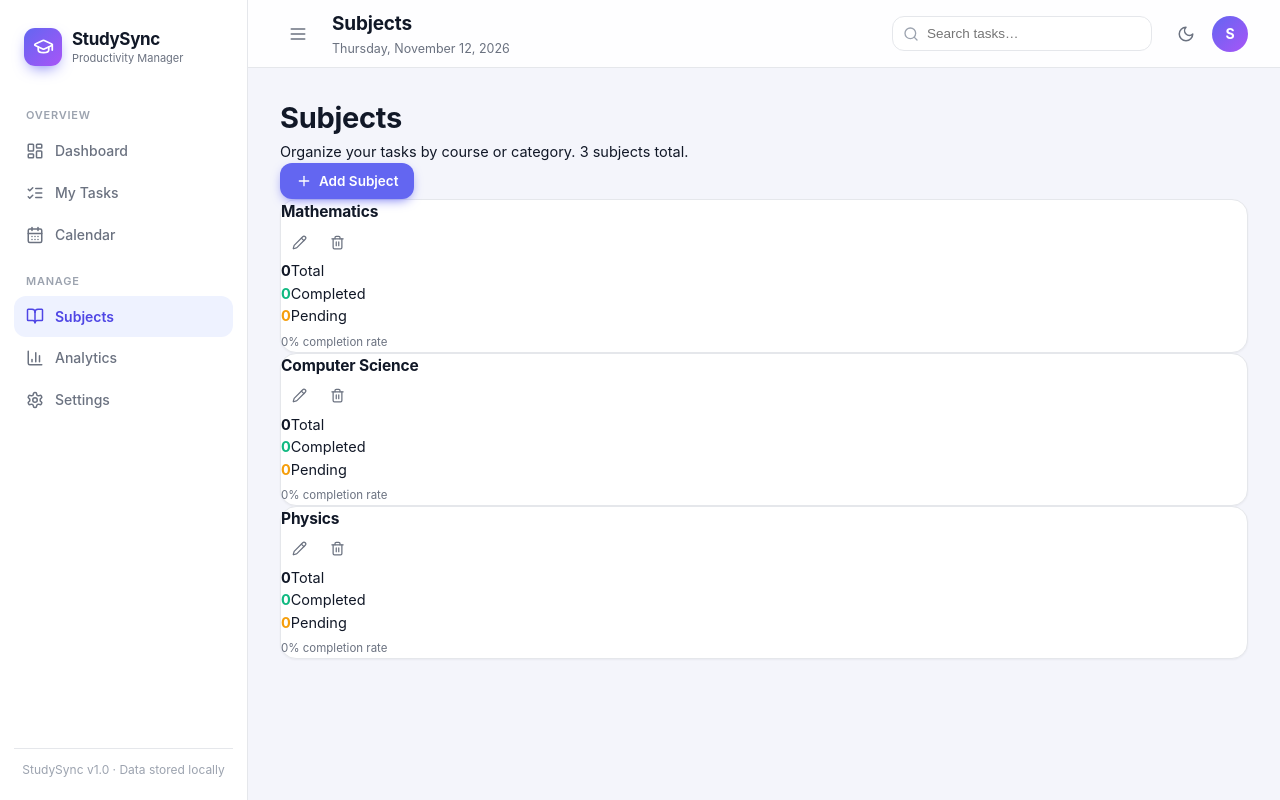
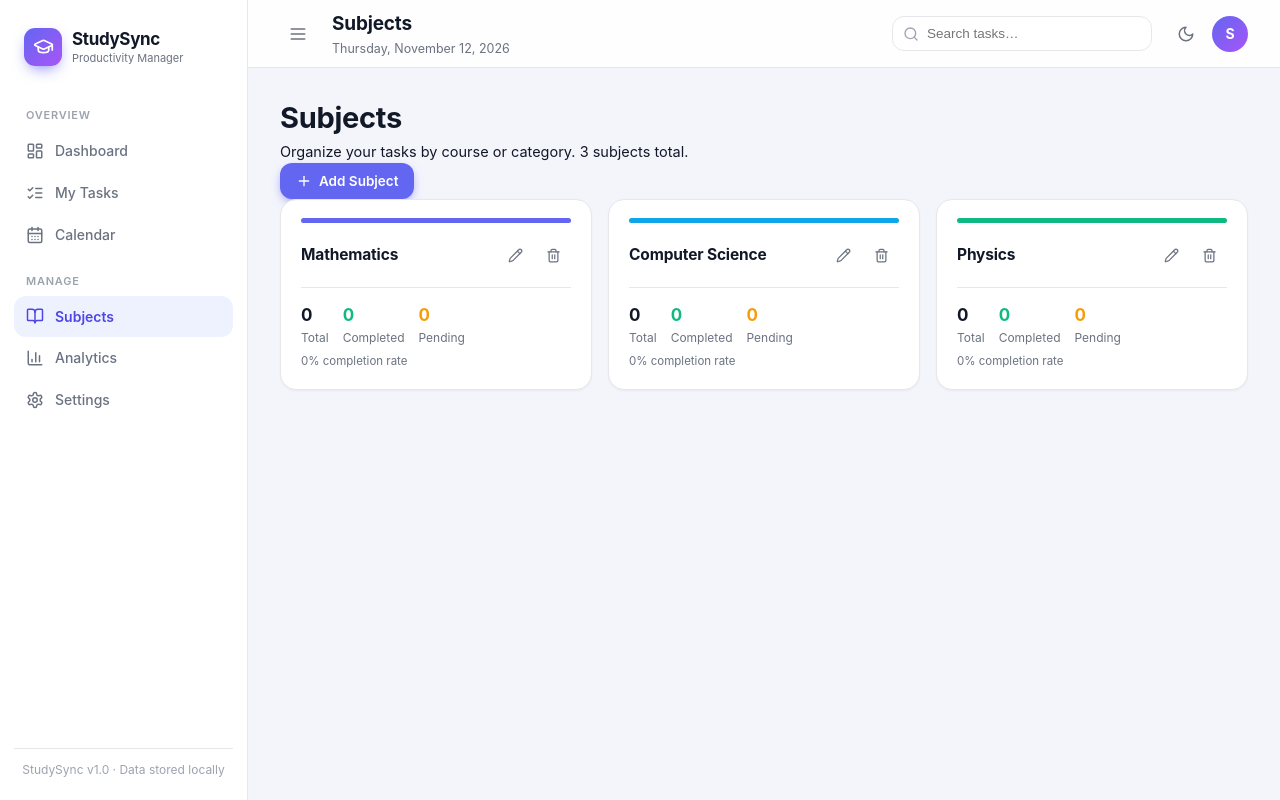
Before and after one commit to ShivanshDahiya5/StudySync-Student-Productivity, a React (Vite) app: page /#/subjects in a window 1280 px wide. Built offline with nearby package versions, Linux system fonts and the light colour scheme.

Commit message:
Add styles for calendar dot, subject grid, and subject cards in index.css

```diff
--- a/src/index.css
+++ b/src/index.css
@@ -922,3 +922,54 @@ button { font-family: inherit; }
   height: 7px;
   border-radius: 50%;
 }
+
+.calendar-dot-more {
+  font-size: 10px;
+  color: var(--text-muted);
+  font-weight: 600;
+}
+
+.calendar-day-count {
+  margin-top: auto;
+  font-size: 10.5px;
+  font-weight: 700;
+  color: var(--danger);
+}
+
+/* ---------- Subjects ---------- */
+.subject-grid {
+  display: grid;
+  grid-template-columns: repeat(auto-fill, minmax(250px, 1fr));
+  gap: 16px;
+}
+
+.subject-card { padding: 18px 20px; }
+
+.subject-color-bar {
+  height: 5px;
+  border-radius: 999px;
+  margin-bottom: 14px;
+}
+
+.subject-name-row {
+  display: flex;
+  align-items: center;
+  justify-content: space-between;
+  gap: 8px;
+}
+
+.subject-stats {
+  display: flex;
+  gap: 14px;
+  margin-top: 14px;
+  padding-top: 14px;
+  border-top: 1px solid var(--border);
+}
+
+.subject-stat { font-size: 12px; color: var(--text-muted); }
+.subject-stat strong {
+  display: block;
+  font-size: 17px;
+  color: var(--text);
+  font-weight: 700;
+}
```
